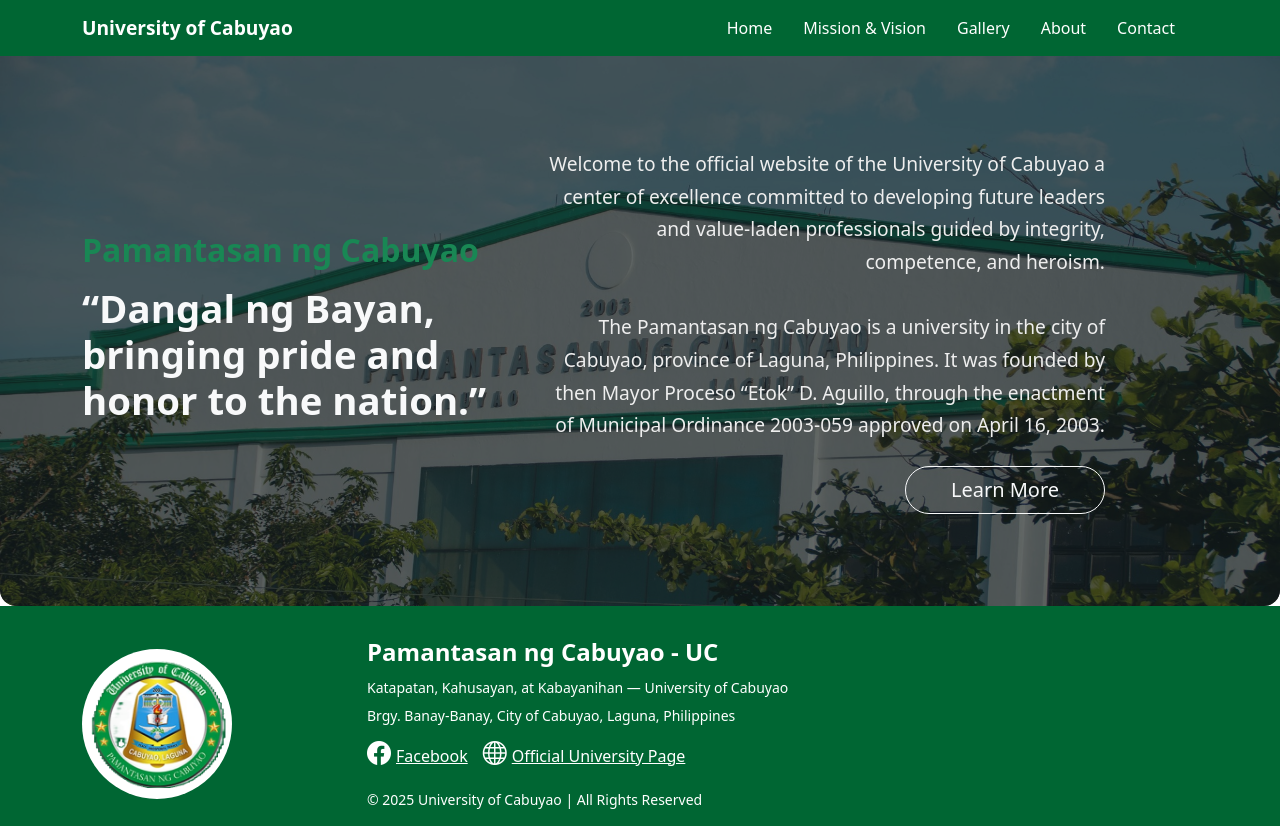
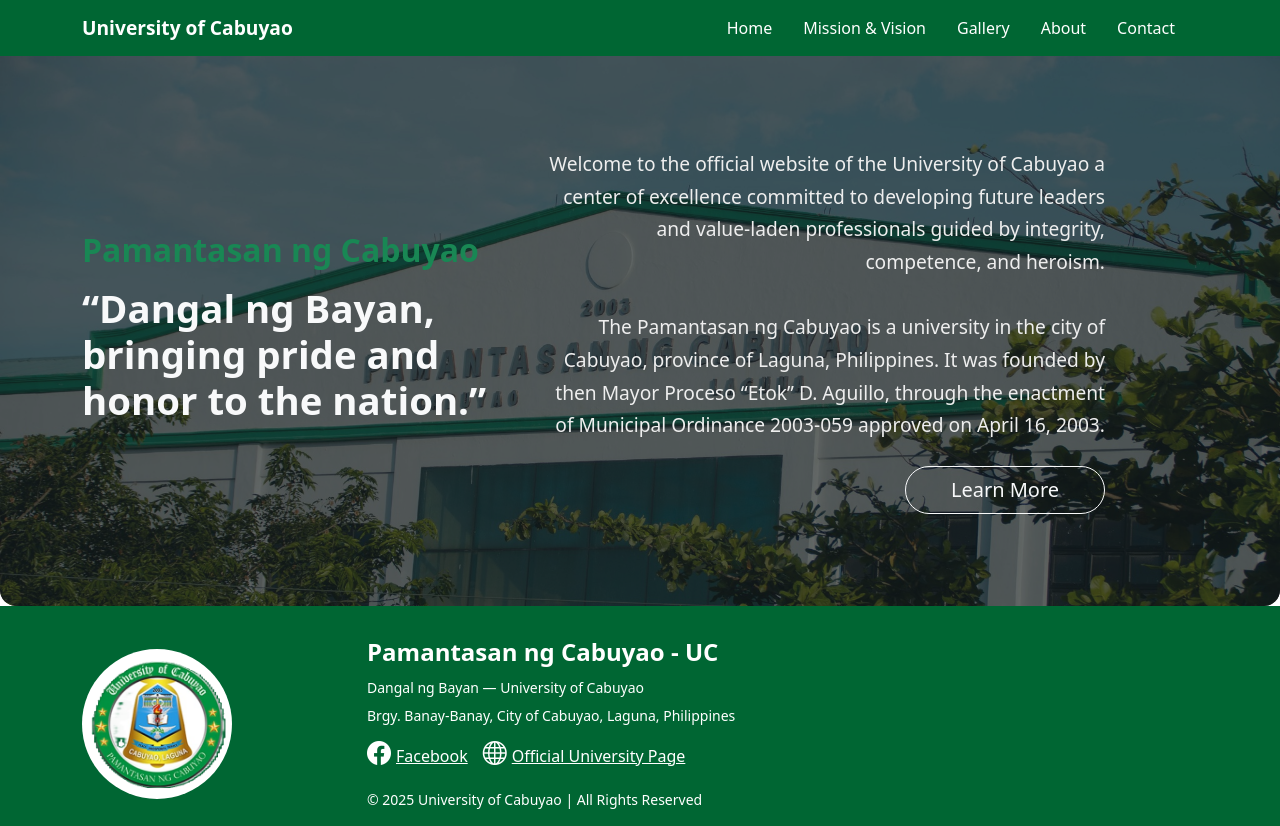
Before and after one commit to arac880/G2_LAB2_ITP110, a React (Vite) app: page / in a window 1280 px wide. Built offline with nearby package versions, Linux system fonts and the light colour scheme.

Commit message:
slight changes on footer text

```diff
--- a/src/components/Footer.jsx
+++ b/src/components/Footer.jsx
@@ -25,7 +25,7 @@
           <div className="col-md-9 text-center text-md-start">
             <h4 className="fw-bold mb-2">Pamantasan ng Cabuyao - UC</h4>
             <p className="mb-1">
-              <small>Katapatan, Kahusayan, at Kabayanihan — University of Cabuyao</small>
+              <small>Dangal ng Bayan — University of Cabuyao</small>
             </p>
             <p className="mb-2">
               <small>Brgy. Banay-Banay, City of Cabuyao, Laguna, Philippines</small>
```
